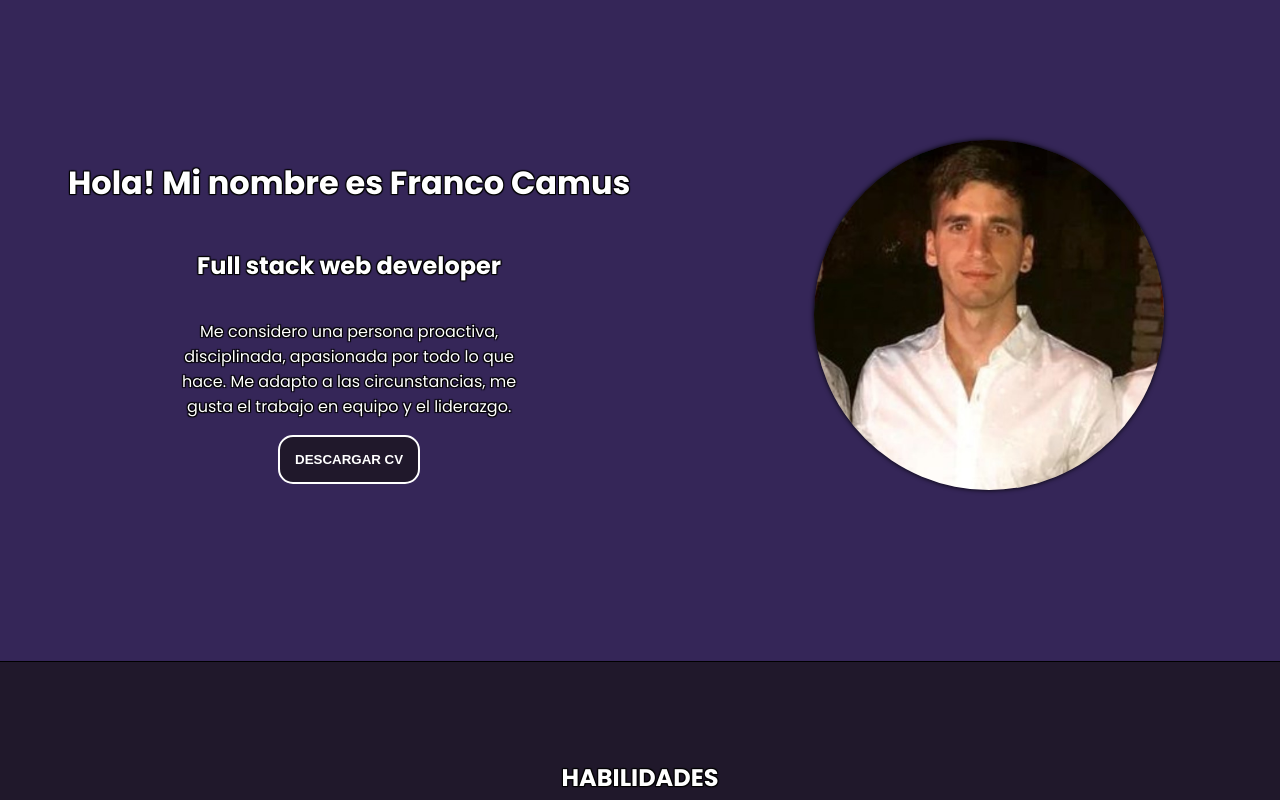
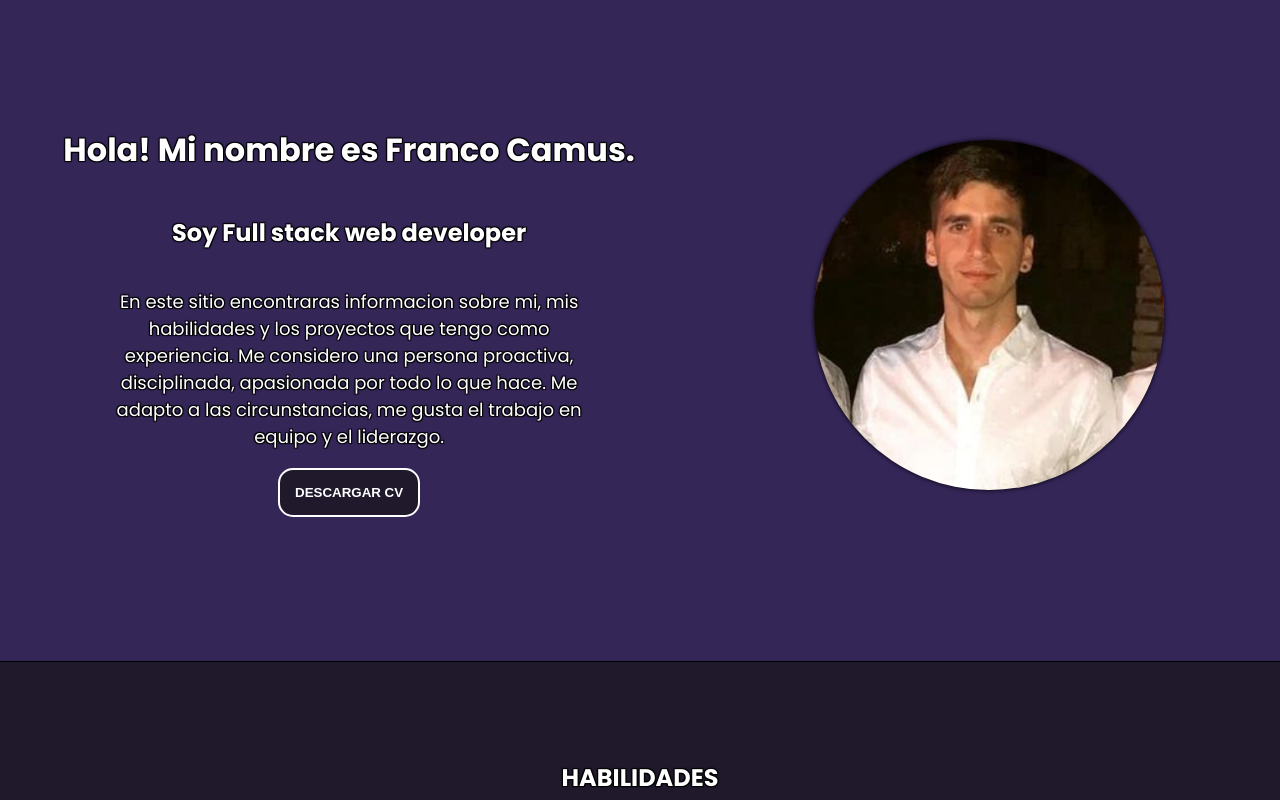
Before and after one commit to francocamuss/Portafolio, a React (Create React App) app: page / in a window 1280 px wide. Shown: the part 740-1540 px from the top of the page. Built offline with nearby package versions, Linux system fonts and the light colour scheme.

Commit message:
Modal ver mas terminado

```diff
--- a/src/components/AboutMe/AboutMe.css
+++ b/src/components/AboutMe/AboutMe.css
@@ -133,6 +133,7 @@ hr{
     width: 50%;
 }
 .aboutMe-subDiv-1 p {
-    width: 50%;
-    margin-left: 25%;
+    width: 70%;
+    margin-left: 15%;
+    font-size: 18px;
 }
--- a/src/components/AboutMe/AboutMe.jsx
+++ b/src/components/AboutMe/AboutMe.jsx
@@ -8,9 +8,9 @@ const AboutMe = function(){
     return(
         <div className="aboutMe-div" id="AboutMe">
             <div className="aboutMe-subDiv-1">
-                <h1>Hola! Mi nombre es Franco Camus</h1>
-                <h2>Full stack web developer</h2>
-                <p>Me considero una persona proactiva, disciplinada, apasionada por todo lo que hace. Me adapto a las circunstancias, me gusta el trabajo en equipo y el liderazgo.</p>
+                <h1>Hola! Mi nombre es Franco Camus.</h1>
+                <h2>Soy Full stack web developer</h2>
+                <p>En este sitio encontraras informacion sobre mi, mis habilidades y los proyectos que tengo como experiencia. Me considero una persona proactiva, disciplinada, apasionada por todo lo que hace. Me adapto a las circunstancias, me gusta el trabajo en equipo y el liderazgo.</p>
                 <a download='' href={CV} className="a-download">
                     <button className="button1">DESCARGAR CV</button>
                 </a>
--- a/src/components/Modals/Modals.css
+++ b/src/components/Modals/Modals.css
@@ -17,18 +17,17 @@
 .modal-container{
     display: flex;
     flex-direction: column;
-    justify-content: space-evenly;
+    justify-content: flex-start;
     align-items: center;
     width: 40%;
     border: 1px solid white;
-    height: 70%;
+    height: 75%;
     border-radius: 10px;
     background-color: whitesmoke;
     position: relative;
     box-shadow: 6px 2px 16px 0px rgba(0, 0, 0, 0.48), -6px -2px 16px 0px rgba(0, 0, 0, 0.8);
     font-family: "Poppins";
-    transition: transform 1s;
-    transform: translateY(0%);
+
 }
 
 .modal-close{
@@ -59,5 +58,5 @@
     font-weight: bold;
     text-shadow: -1px -1px 1px black, 1px -1px 1px black, -1px 1px 1px black, 1px 1px 1px black;
     color: white;
-    margin-top: -15px;
+
 }
--- a/src/components/Modals/Modals.jsx
+++ b/src/components/Modals/Modals.jsx
@@ -2,9 +2,11 @@ import React from "react";
 import "./Modals.css";
 
 const Modal = ({children, openModal, setOpenModal}) => {
+    const handleModalContainerClick = (e) => e.stopPropagation();
+
     return (
-        <div className={!openModal? "modal" :"modal is-open"}>
-            <div className="modal-container">
+        <div className={!openModal? "modal" :"modal is-open"} onClick={()=>setOpenModal(false)}>
+            <div className="modal-container" onClick={handleModalContainerClick}>
                 <button className="modal-close" onClick={()=>setOpenModal(false)}>❌</button>
                 {children}
             </div>
--- a/src/components/Proyects/Proyects.jsx
+++ b/src/components/Proyects/Proyects.jsx
@@ -6,8 +6,7 @@ import PGHome from "../../images/PGHome.png";
 import Modal from "../Modals/Modals.jsx";
 import { useState } from "react";
 
-const Proyects = function(){
-
+const Proyects = function () {
     const [openModal1, setOpenModal1] = useState(false)
     const [openModal2, setOpenModal2] = useState(false)
     const [openModal3, setOpenModal3] = useState(false)
@@ -38,8 +37,8 @@ const Proyects = function(){
                 <h2>
                     Henry Countries
                 </h2>
-                <p>Lorem ipsum dolor sit amet consectetur adipisicing elit. Aut accusantium dolor voluptates, ab vitae beatae cumque quas consectetur accusamus exercitationem inventore ex dolorum nam magnam quam consequuntur deserunt, voluptatum id.
-                Lorem ipsum dolor, sit amet consectetur adipisicing elit. Qui corrupti, possimus, deserunt alias labore est accusamus, nemo minus hic iste doloribus sint reiciendis tempore commodi? Voluptate a quibusdam minus vitae.
+                <p>
+                    Este proyecto fue realizado de manera individual. Se desarrolló desde cero, tanto en el front end, back end y base de datos. Se utilizaron las tecnologias de React, Redux, HTML, CSS, Node JS, Express JS, Sequelize y Postgres SQL. Consiste en una App donde puedes encontar información de distintos paises, filtrarlos y ordernalos en base a su información. También cuenta con un formulario donde puedes asignarles actividades a los paises.
                 </p>
             </Modal>
             <div className="div-proyect">
@@ -64,8 +63,8 @@ const Proyects = function(){
                 <h2>
                     Henry Bienes Raices
                 </h2>
-                <p>Lorem ipsum dolor sit amet consectetur adipisicing elit. Aut accusantium dolor voluptates, ab vitae beatae cumque quas consectetur accusamus exercitationem inventore ex dolorum nam magnam quam consequuntur deserunt, voluptatum id.
-                Lorem ipsum dolor, sit amet consectetur adipisicing elit. Qui corrupti, possimus, deserunt alias labore est accusamus, nemo minus hic iste doloribus sint reiciendis tempore commodi? Voluptate a quibusdam minus vitae.
+                <p>
+                    Este proyecto fue realizado de manera grupal. Se desarrollo desde cero, tanto en el front end, back end y base de datos. Se utilizaron las tecnologias de React, Redux, HTML, CSS, Node JS, Express JS, Sequelize y Postgres SQL. El proyecto está basado en una plataforma para la realización de compras, alquileres y propuestas de venta en el ámbito de bienes raíces. En la plataforma encontraras opciones como filtrado de propiedades, una sección de favorito, una posibilidad de loguearte, enviar datos de tu casa para que la inmobiliaria venda tu casa.
                 </p>
             </Modal>
             <div className="div-proyect">
@@ -78,7 +77,7 @@ const Proyects = function(){
                     <br/>
                     <div>
                         <p>
-                           El portafolio fue realizado de manera individual. Se desarrollo desde cero y solo necesito front end...
+                           Este proyecto esta creado con el fin de potenciar mi marca personal y que las empresas puedan ver...
                         </p>
                         <button className="btn-vermas" onClick={()=>setOpenModal3(true)}>
                             Ver más
@@ -86,12 +85,11 @@ const Proyects = function(){
                     </div>
                 </div>
             </div>
-            <Modal openModal={openModal3} setOpenModal={setOpenModal3}>
+            <Modal openModal={openModal3} setOpenModal={setOpenModal3} >
                 <h2>
                     Mi portafolio
                 </h2>
-                <p>Lorem ipsum dolor sit amet consectetur adipisicing elit. Aut accusantium dolor voluptates, ab vitae beatae cumque quas consectetur accusamus exercitationem inventore ex dolorum nam magnam quam consequuntur deserunt, voluptatum id.
-                Lorem ipsum dolor, sit amet consectetur adipisicing elit. Qui corrupti, possimus, deserunt alias labore est accusamus, nemo minus hic iste doloribus sint reiciendis tempore commodi? Voluptate a quibusdam minus vitae.
+                <p>Este proyecto esta creado con el fin de potenciar mi marca personal y que las empresas puedan ver mi trabajo, tomando el rol de front End Developer. Se busca mostrar un poco sobre mi y lo que disfruto hacer, la programación. Se utilizaron las tecnologias de React, Redux, HTML y CSS puro. Esta app se encuentra en constante desarrollo para mejorar la experiencia de usuario.
                 </p>
             </Modal>
         </div>
```
